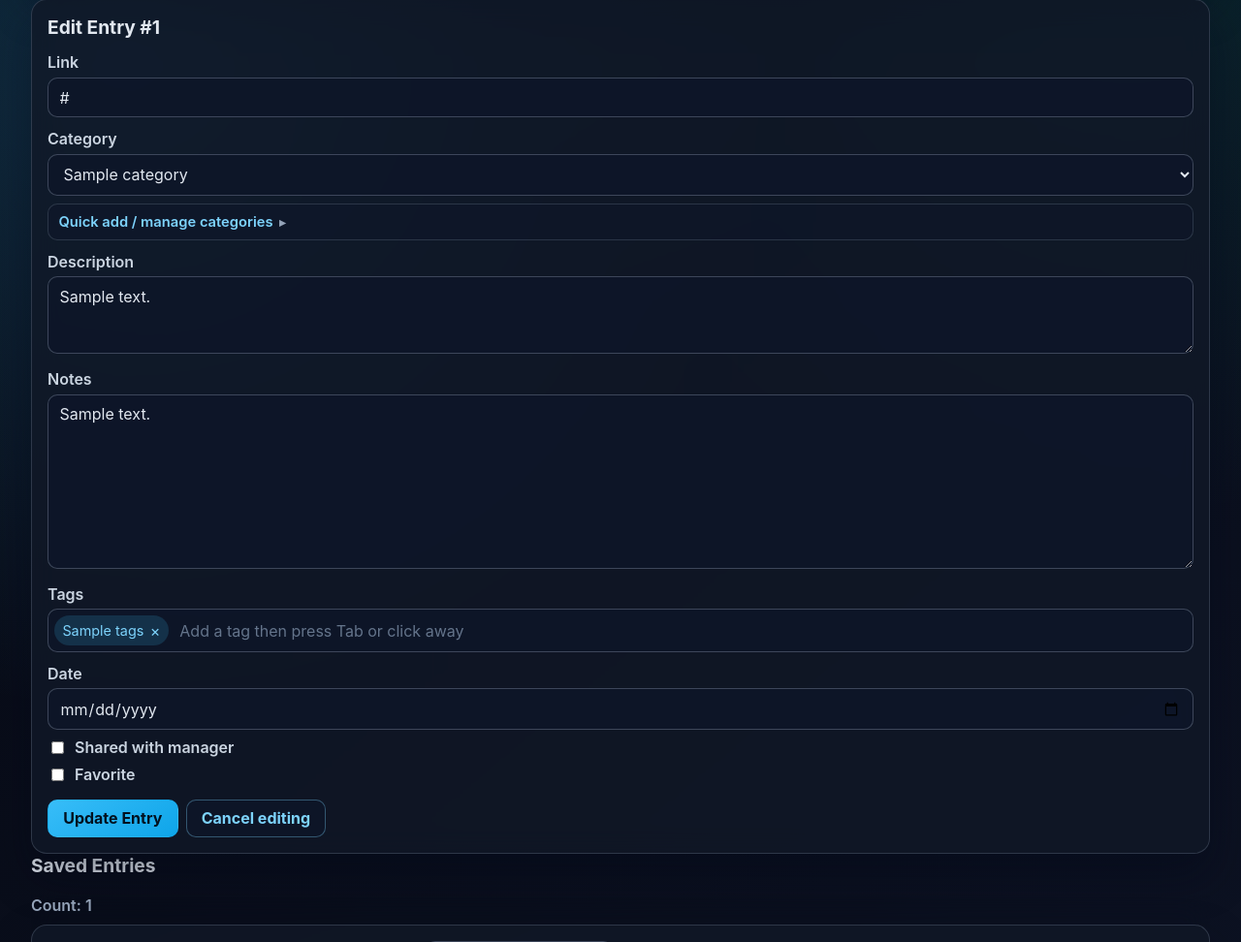
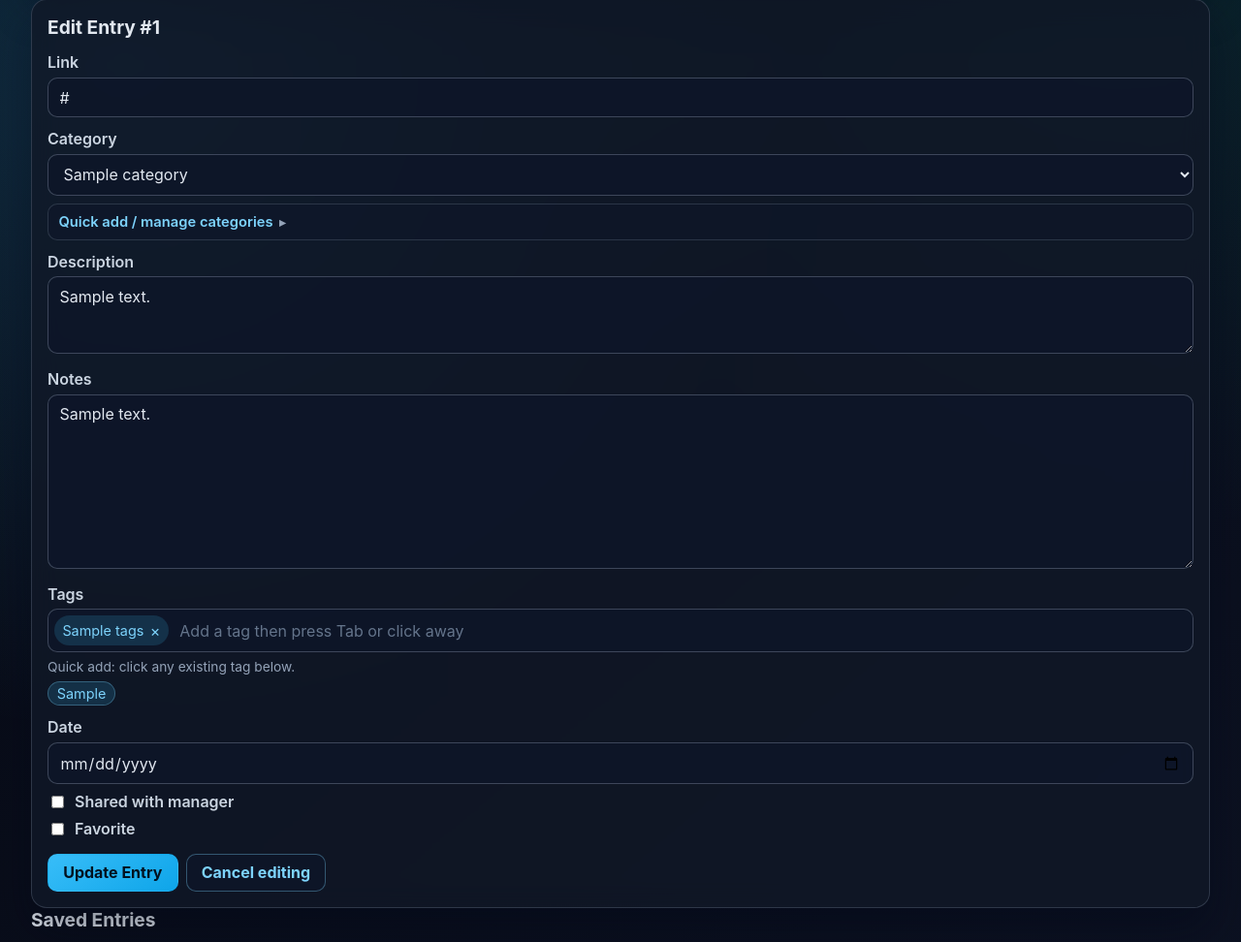
Before and after one commit to Mitchell-13/pack_tracker, a Flask app: template templates/index.html in a window 1280 px wide. Shown: the part 183-1155 px from the top of the page at 97% size. Run offline with Flask 3, Linux system fonts and the light colour scheme; the template is opened without the code that fills it: most values are stand-ins (such as "Sample title", 1, 10 or a date in 2020).

Commit message:
Add clickable tag suggestions to entry forms

```diff
--- a/app.py
+++ b/app.py
@@ -177,6 +177,10 @@ def _get_or_create_category_id(db: sqlite3.Connection, category_id: str, new_cat
 
 def _category_rows(db: sqlite3.Connection) -> list[sqlite3.Row]:
     return db.execute("SELECT id, name FROM categories ORDER BY name ASC").fetchall()
+
+
+def _tag_rows(db: sqlite3.Connection) -> list[sqlite3.Row]:
+    return db.execute("SELECT name FROM tags ORDER BY name COLLATE NOCASE ASC").fetchall()
 
 
 def _create_category(db: sqlite3.Connection, name: str) -> sqlite3.Row | None:
@@ -360,6 +364,7 @@ def index() -> str:
         tickets.append(ticket_dict)
 
     categories = _category_rows(db)
+    available_tags = [row["name"] for row in _tag_rows(db)]
 
     ticket_to_edit = None
     if edit_id.isdigit():
@@ -397,6 +402,7 @@ def index() -> str:
         order=order,
         **filter_state,
         ticket_to_edit=ticket_to_edit,
+        available_tags=available_tags,
         today_date=date.today().isoformat(),
     )
 
--- a/templates/index.html
+++ b/templates/index.html
@@ -293,6 +293,20 @@
     .tag-list { display: flex; flex-wrap: wrap; gap: 0.35rem; }
     .category-manager-list { margin-top: 0.6rem; }
     .category-manager-list .tag-bubble { cursor: pointer; }
+    .tag-suggestions {
+      margin-top: 0.45rem;
+      display: flex;
+      flex-wrap: wrap;
+      gap: 0.35rem;
+    }
+
+    .tag-suggestions .tag-bubble {
+      cursor: pointer;
+      border: 1px solid rgba(125, 211, 252, 0.3);
+      transition: background-color 0.1s ease-in-out;
+    }
+
+    .tag-suggestions .tag-bubble:hover { background: rgba(56, 189, 248, 0.24); }
 
     .pagination {
       margin-top: 1rem;
@@ -361,9 +375,11 @@
 
       <label for="tags">Tags</label>
       <input id="tags" name="tags" type="hidden" />
-      <div class="tag-editor" data-tag-editor data-hidden-input-id="tags">
+      <div class="tag-editor" data-tag-editor data-hidden-input-id="tags" data-available-tags="{{ available_tags|join(', ') }}">
         <input type="text" placeholder="Add a tag then press Tab or click away" data-tag-input />
       </div>
+      <p class="helper-text">Quick add: click any existing tag below.</p>
+      <div class="tag-suggestions" data-tag-suggestions></div>
 
       <label for="date">Date</label>
       <input id="date" name="date" type="date" value="{{ today_date }}" required />
@@ -422,9 +438,11 @@
 
     <label for="edit_tags">Tags</label>
     <input id="edit_tags" name="tags" type="hidden" value="{{ ticket_to_edit['tags'] if ticket_to_edit else '' }}" />
-    <div class="tag-editor" data-tag-editor data-hidden-input-id="edit_tags">
+    <div class="tag-editor" data-tag-editor data-hidden-input-id="edit_tags" data-available-tags="{{ available_tags|join(', ') }}">
       <input type="text" placeholder="Add a tag then press Tab or click away" data-tag-input />
     </div>
+    <p class="helper-text">Quick add: click any existing tag below.</p>
+    <div class="tag-suggestions" data-tag-suggestions></div>
 
     <label for="edit_date">Date</label>
     <input id="edit_date" name="date" type="date" value="{{ ticket_to_edit['date'] }}" required />
@@ -759,11 +777,13 @@
     function initializeTagEditor(editor) {
       const hiddenInput = document.getElementById(editor.dataset.hiddenInputId);
       const tagInput = editor.querySelector('[data-tag-input]');
+      const suggestions = editor.parentElement.querySelector('[data-tag-suggestions]');
       if (!hiddenInput || !tagInput) {
         return;
       }
 
       const tags = [];
+      const availableTags = parseTags(editor.dataset.availableTags || '');
 
       function syncHiddenInput() {
         hiddenInput.value = tags.join(', ');
@@ -797,6 +817,26 @@
         });
 
         syncHiddenInput();
+        renderTagSuggestions();
+      }
+
+      function renderTagSuggestions() {
+        if (!suggestions) {
+          return;
+        }
+
+        suggestions.innerHTML = '';
+        availableTags.forEach((tag) => {
+          const bubble = document.createElement('button');
+          bubble.type = 'button';
+          bubble.className = 'tag-bubble';
+          bubble.textContent = tag;
+          bubble.addEventListener('click', () => {
+            addTag(tag);
+            tagInput.focus();
+          });
+          suggestions.appendChild(bubble);
+        });
       }
 
       function setTags(rawTags) {
```
